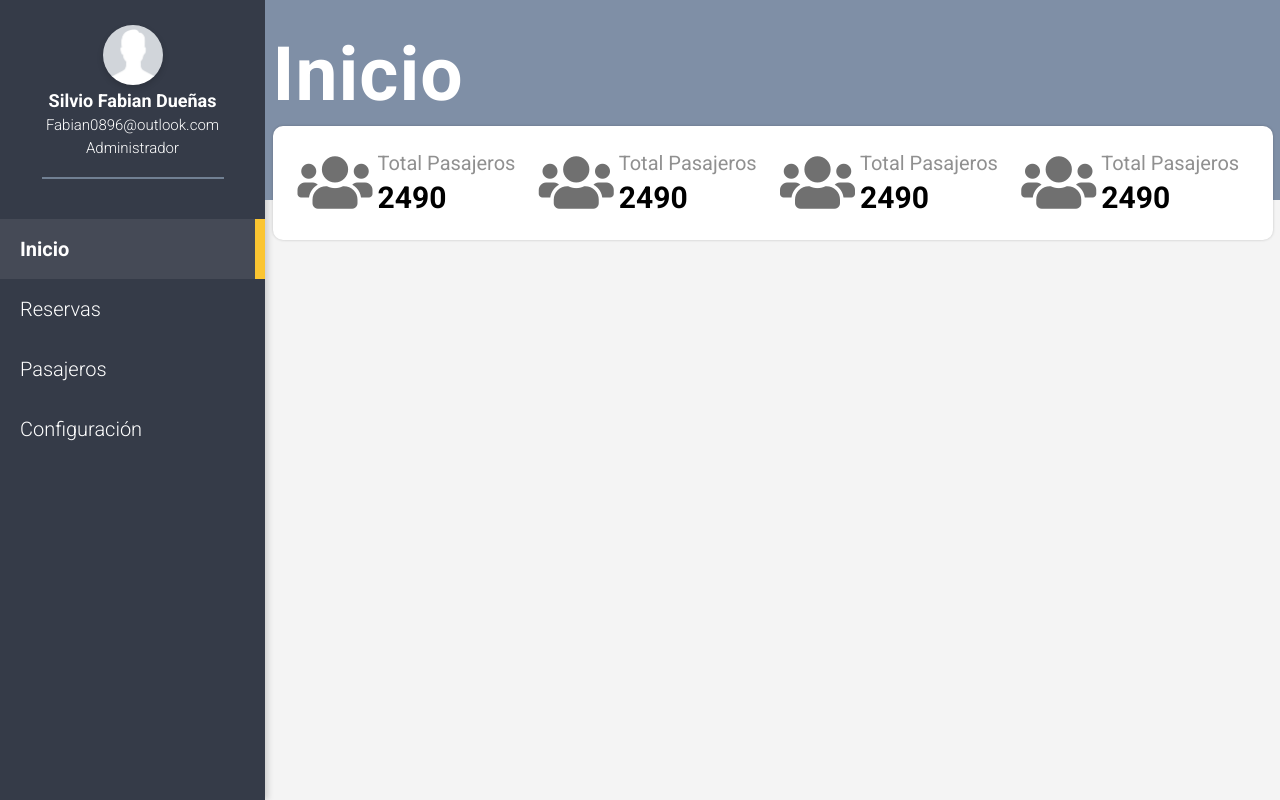
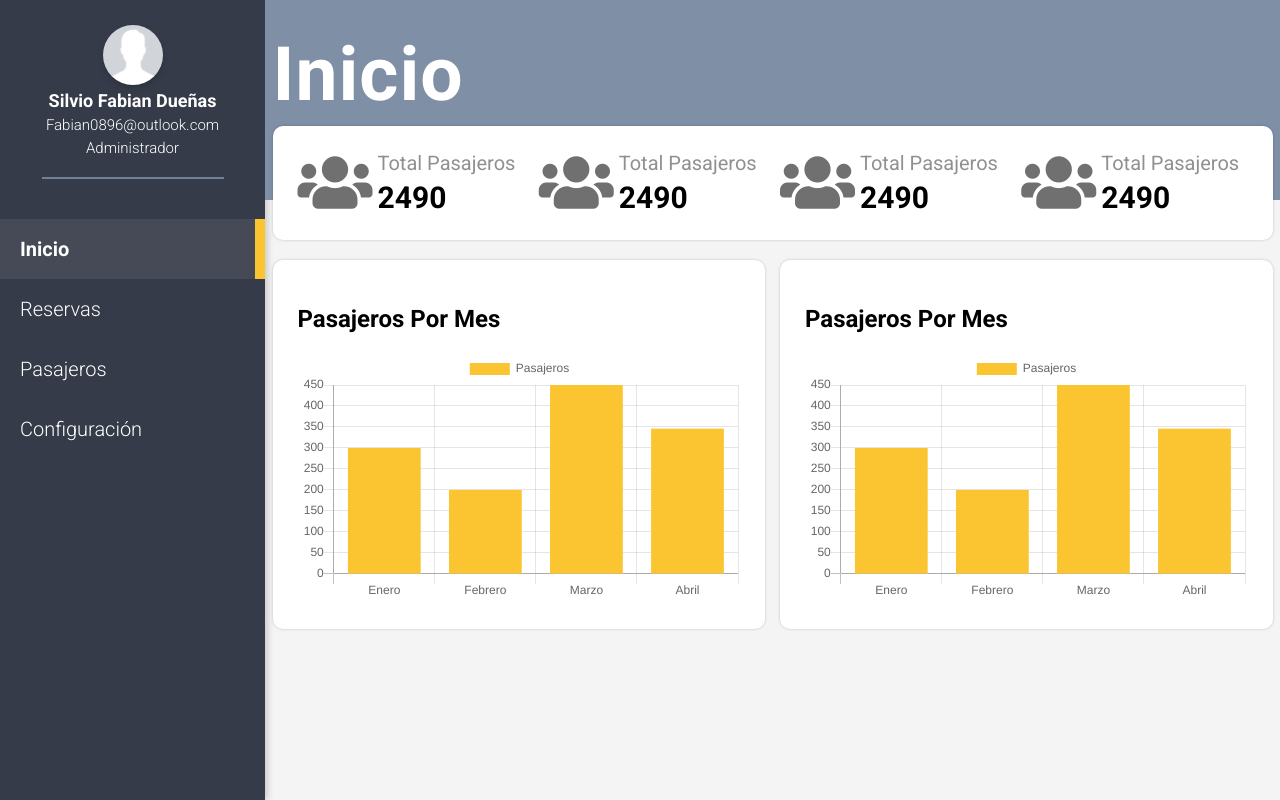
Before and after one commit to fabian0896/hotel-app, a React (Create React App) app: page /inicio in a window 1280 px wide. Built offline with nearby package versions, Linux system fonts and the light colour scheme.

Commit message:
agregando graficas

```diff
--- a/package.json
+++ b/package.json
@@ -3,7 +3,9 @@
   "version": "0.1.0",
   "private": true,
   "dependencies": {
+    "chart.js": "^2.7.3",
     "react": "^16.8.1",
+    "react-chartjs-2": "^2.7.4",
     "react-dom": "^16.8.1",
     "react-router": "^4.3.1",
     "react-router-dom": "^4.3.1",
--- /dev/null
+++ b/src/Graphics/BarChart.js
@@ -0,0 +1,43 @@
+import React, { Fragment } from 'react';
+import { Bar } from 'react-chartjs-2';
+
+
+
+class BarChart extends React.Component{
+    render(){
+        const data = {
+            labels: ['Enero', 'Febrero', 'Marzo', 'Abril'],
+            datasets:[
+                {
+                    label: 'Pasajeros',
+                    backgroundColor: '#fbc531',
+                    data: [300, 200, 450, 346]
+                }
+            ]
+        }
+        return(
+            <Fragment>
+                <h2>Pasajeros Por Mes</h2>
+                <Bar
+                    height={170}
+                    data={data}
+                    options={{
+                        maintainAspectRatio: true,
+                        scales:{
+                            yAxes:[
+                                {
+                                    ticks:{
+                                        beginAtZero: true
+                                    }
+                                }
+                            ]
+                        }
+                    }}
+                />
+            </Fragment>
+        )
+    }
+}
+
+
+export default BarChart;
--- a/src/PageContainers/Card.css
+++ b/src/PageContainers/Card.css
@@ -6,5 +6,6 @@
     box-shadow: 0px 0px 3px rgba(0, 0, 0, .2);
     padding: 25px;
     box-sizing: border-box;
-    margin-bottom: 25px;
+    margin-bottom: 20px;
+    min-width: 0;
 }
--- /dev/null
+++ b/src/PageContainers/CardContainer.css
@@ -0,0 +1,12 @@
+.CardContainer{
+    display: grid;
+    grid-column-gap: 15px;
+    grid-template-columns: 1fr 1fr;
+    width: 100%;
+
+
+}
+
+.CardContainer-item{
+    min-width: 0;
+}
--- /dev/null
+++ b/src/PageContainers/CardContainer.js
@@ -0,0 +1,29 @@
+import React from 'react';
+import Card from './Card';
+import './CardContainer.css';
+
+
+function CardContainer(props){
+    const colums = Array(props.children.length).fill('1fr ').reduce((sumatoria, actual)=>{
+        return sumatoria + actual;
+    })
+
+    const styles ={
+        gridTemplateColumns: colums
+    }
+    return(
+        <div style={styles} className="CardContainer" >
+        {
+            props.children.map((content, index)=>{
+                return (
+                        <div className="CardContainer-item">
+                            <Card key={index} >{content}</Card>
+                        </div>
+                )
+            })
+        }
+        </div>
+    )
+}
+
+export default CardContainer;
--- a/src/Pages/Inicio/Inicio.js
+++ b/src/Pages/Inicio/Inicio.js
@@ -1,6 +1,8 @@
 import React, { Component, Fragment } from 'react';
 import Card from '../../PageContainers/Card';
 import Estadistica from './estadistica';
+import BarChart from '../../Graphics/BarChart';
+import CardContainer from '../../PageContainers/CardContainer';
 
 class Inicio extends Component{
     render(){
@@ -12,7 +14,10 @@ class Inicio extends Component{
                     <Estadistica/>
                     <Estadistica/>
                 </Card>
-
+                <CardContainer>
+                    <BarChart />
+                    <BarChart />
+                </CardContainer>
             </Fragment>
         )
     }
```
Also changed, not shown: src/Graphics/PieChart.js (added), 1 other file (tests, documents, lock files or other folders).
